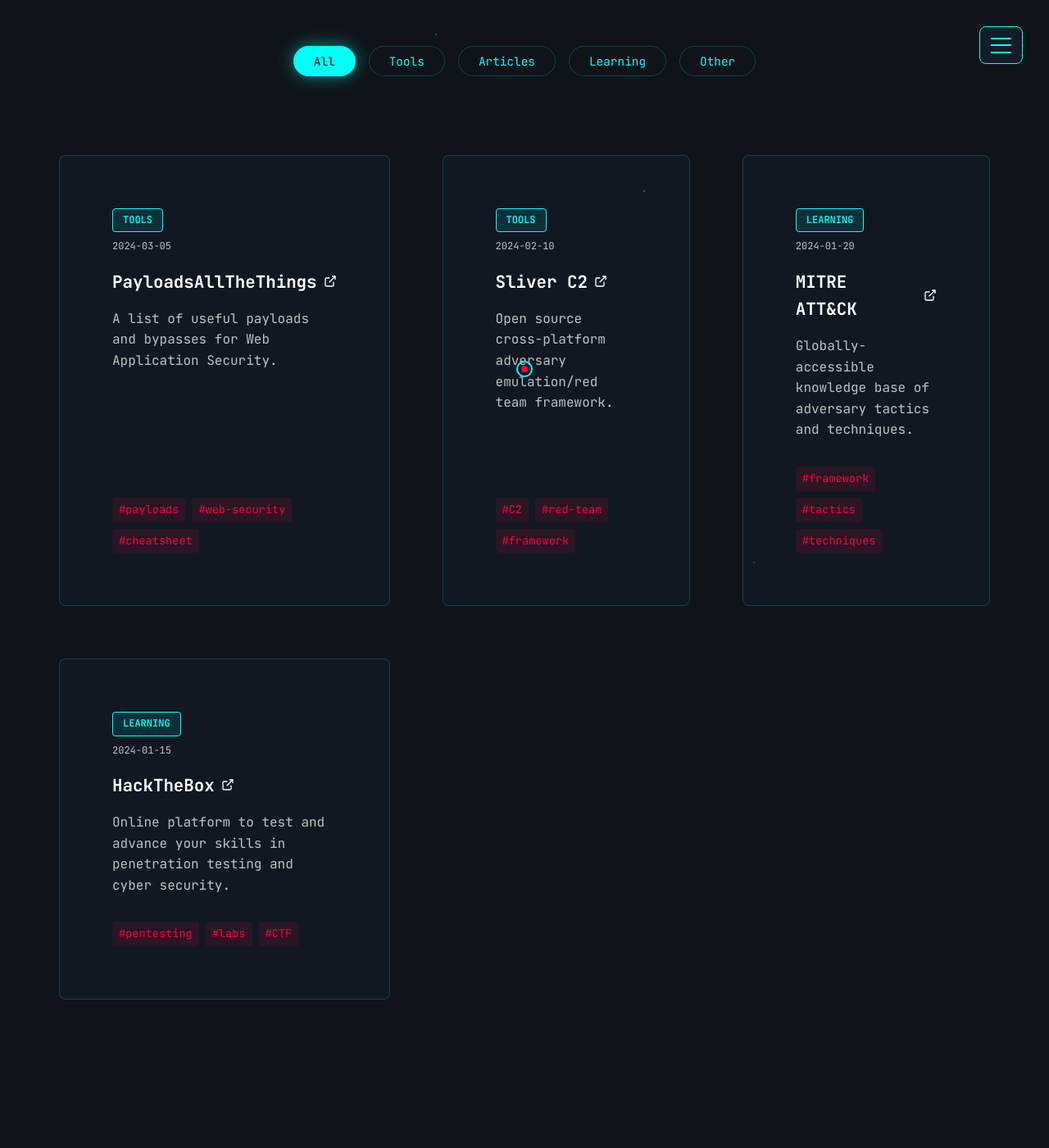
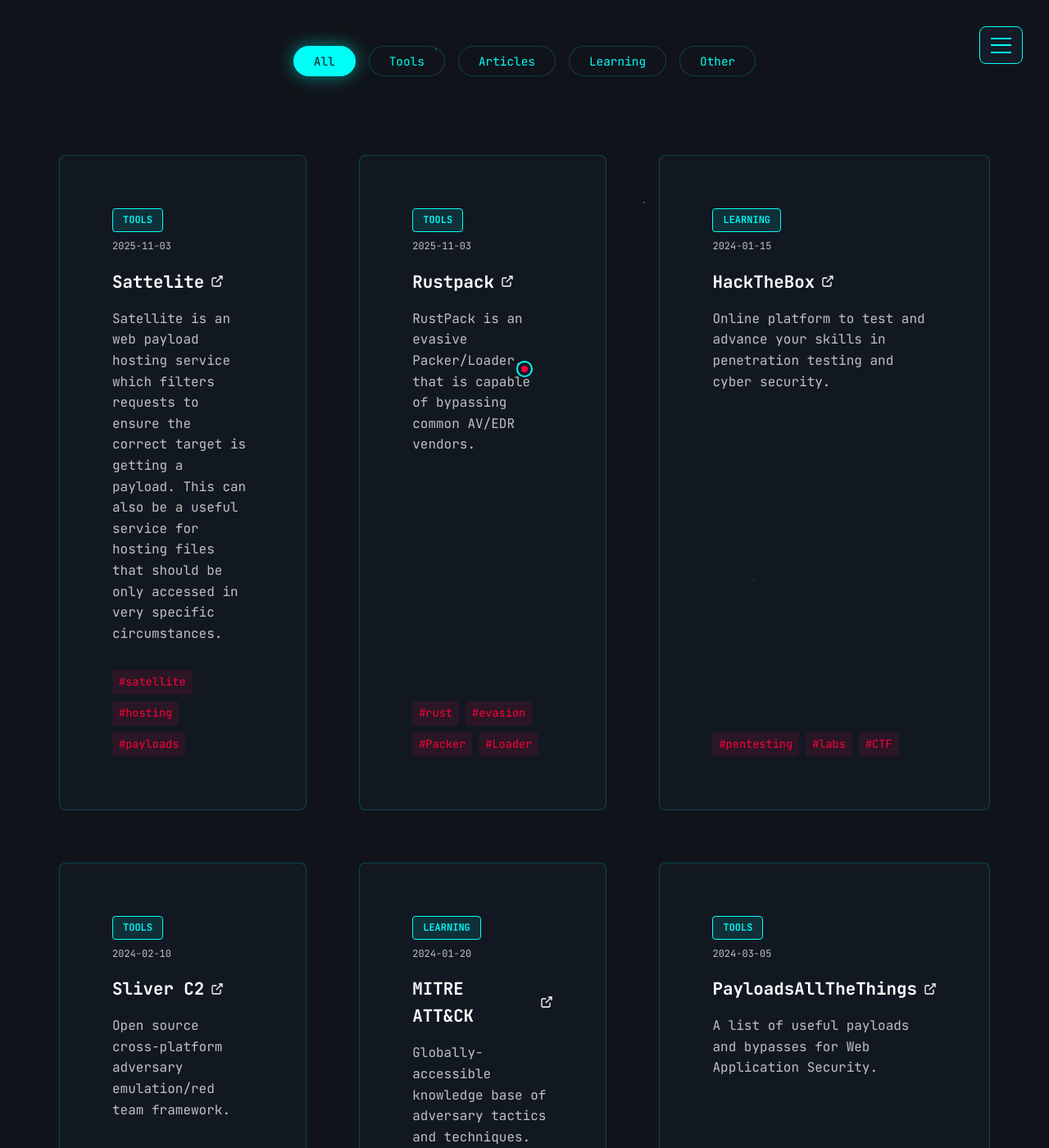
Before and after one commit to fr3akazo1d-sec/personal-website, a Jekyll site: the page built from resources.html, in a window 1280 px wide and 1400 px high, scrolled down 311 px. Shown: the whole window at 82% size. Built offline with Jekyll 4.4.1, drawn with Linux system fonts in a browser that asks for light colours; before the commit the page ends 1594 px from its top, so only the background shows below that; some of the changed text lies outside the part shown.

Commit message:
added new resources

```diff
--- a/_data/resources.yml
+++ b/_data/resources.yml
@@ -2,6 +2,27 @@
 # Add your favorite tools, articles, and links here
 
 items:
+
+  - title: "Sattelite"
+    url: "https://github.com/t94j0/satellite/tree/master"
+    description: "Satellite is an web payload hosting service which filters requests to ensure the correct target is getting a payload. This can also be a useful service for hosting files that should be only accessed in very specific circumstances."
+    category: "tools"
+    date: "2025-11-03"
+    tags:
+      - satellite
+      - hosting
+      - payloads
+
+  - title: "Rustpack"
+    url: "https://www.msecops.de/products"
+    description: "RustPack is an evasive Packer/Loader, that is capable of bypassing common AV/EDR vendors."
+    category: "tools"
+    date: "2025-11-03"
+    tags:
+      - rust
+      - evasion
+      - Packer
+      - Loader
   - title: "HackTheBox"
     url: "https://www.hackthebox.com"
     description: "Online platform to test and advance your skills in penetration testing and cyber security."
--- a/resources.html
+++ b/resources.html
@@ -47,8 +47,7 @@
         </div>
 
         <div class="resources-container">
-            {% assign sorted_resources = site.data.resources.items | sort: 'date' | reverse %}
-            {% for resource in sorted_resources %}
+            {% for resource in site.data.resources.items %}
             <div class="resource-card" data-category="{{ resource.category }}">
                 <div class="resource-header">
                     <div class="resource-meta">
```
Also changed, not shown: AUTOMATION.md (added, +128 -0 lines), 6 other files.
